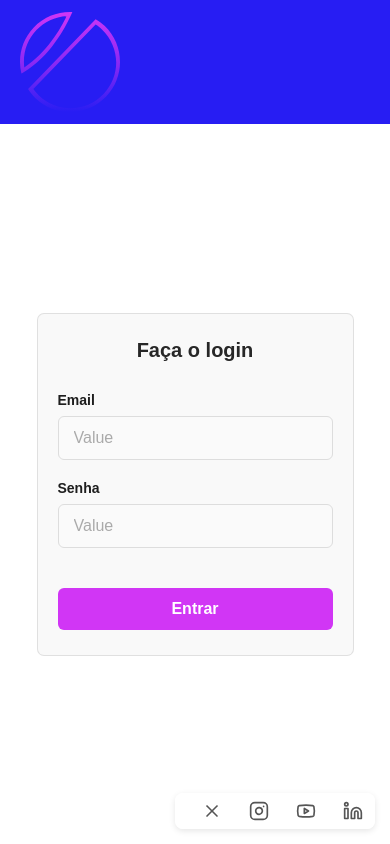
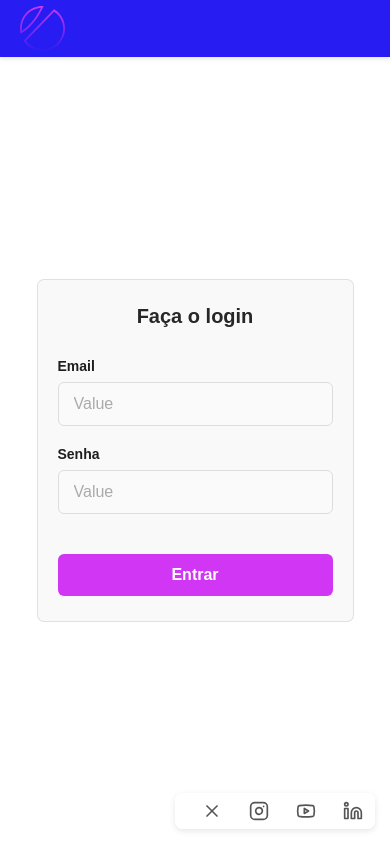
Before and after one commit to kaioOliveira09/clubePrime, a Next.js app: page /Login in a window 390 px wide. Built offline with nearby package versions, Linux system fonts and the light colour scheme.

Commit message:
Mudanças na tela de Login

```diff
--- a/src/pages/Login.tsx
+++ b/src/pages/Login.tsx
@@ -13,13 +13,11 @@ export function Login() {
   function handleLogin(e: React.FormEvent) {
     e.preventDefault();
     console.log(`Tentativa de Login:\nEmail: ${email}\nSenha: ${senha}`);
-
   }
 
   return (
     <div className="full-page-layout">
       <header className="page-header">
-
         {/* LOGO */}
         <img src="/img/logo.svg" alt="Logo da Empresa" className="header-logo-img" />
       </header>
--- a/src/pages/login.css
+++ b/src/pages/login.css
@@ -14,23 +14,23 @@ body {
   color: #333;
 }
 
-/* Cabeçalho */
+/* Cabeçalho (reduzido e proporcional) */
 .page-header {
   background-color: #271df3;
   color: white;
-  padding: 15px 30px;
+  padding: 8px 25px; /* Header mais fino */
   display: flex;
   align-items: center;
   width: 100%;
   margin: 0;
   box-sizing: border-box;
+  box-shadow: 0 2px 4px rgba(0,0,0,0.1); /* leve sombra opcional */
 }
 
-/* Ícone do cabeçalho */
-.header-logo svg {
-  color: white;
-  width: 24px;
-  height: 24px;
+/* Logo ajustado */
+.header-logo-img {
+  width: 55px; /* Tamanho ajustado para o novo header */
+  height: auto;
 }
 
 /* Conteúdo principal (container externo da moldura) */
@@ -40,25 +40,6 @@ body {
   justify-content: center;
   align-items: center;
   padding: 40px;
-}
-
-/* Moldura cinza */
-.login-wrapper {
-  background-color: #9c9c9c;
-  padding: 40px;
-  display: flex;
-  justify-content: center;
-  align-items: center;
-}
-
-/* Área branca dentro da moldura */
-.login-area {
-  background-color: #ffffff;
-  padding: 60px;
-  box-shadow: 0 0 0 1px #dcdcdc;
-  display: flex;
-  justify-content: center;
-  align-items: center;
 }
 
 /* Card de login */
@@ -120,7 +101,7 @@ body {
 .login-button {
   width: 100%;
   padding: 12px 15px;
-  background-color:  #d136f5;
+  background-color: #d136f5;
   color: white;
   border: none;
   border-radius: 6px;
@@ -132,7 +113,7 @@ body {
 }
 
 .login-button:hover {
-  background-color:  #271df3;
+  background-color: #271df3;
 }
 
 /* Rodapé */
@@ -161,19 +142,15 @@ body {
 /* 📱 Responsividade para mobile */
 @media (max-width: 600px) {
   .page-header {
-    padding: 12px 20px;
+    padding: 6px 20px;
+  }
+
+  .header-logo-img {
+    width: 45px;
   }
 
   .main-content {
     padding: 20px;
-  }
-
-  .login-wrapper {
-    padding: 20px;
-  }
-
-  .login-area {
-    padding: 25px;
   }
 
   .login-card {
```
